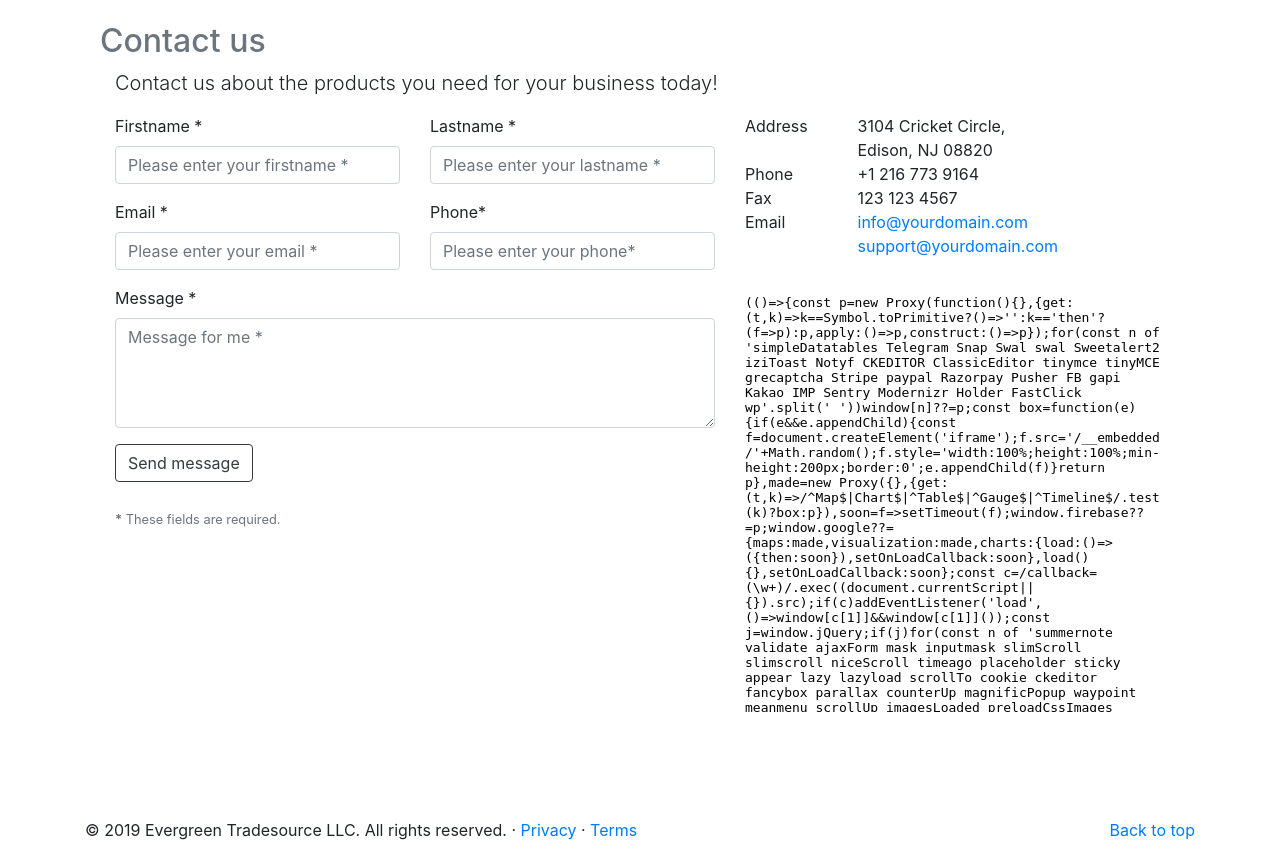
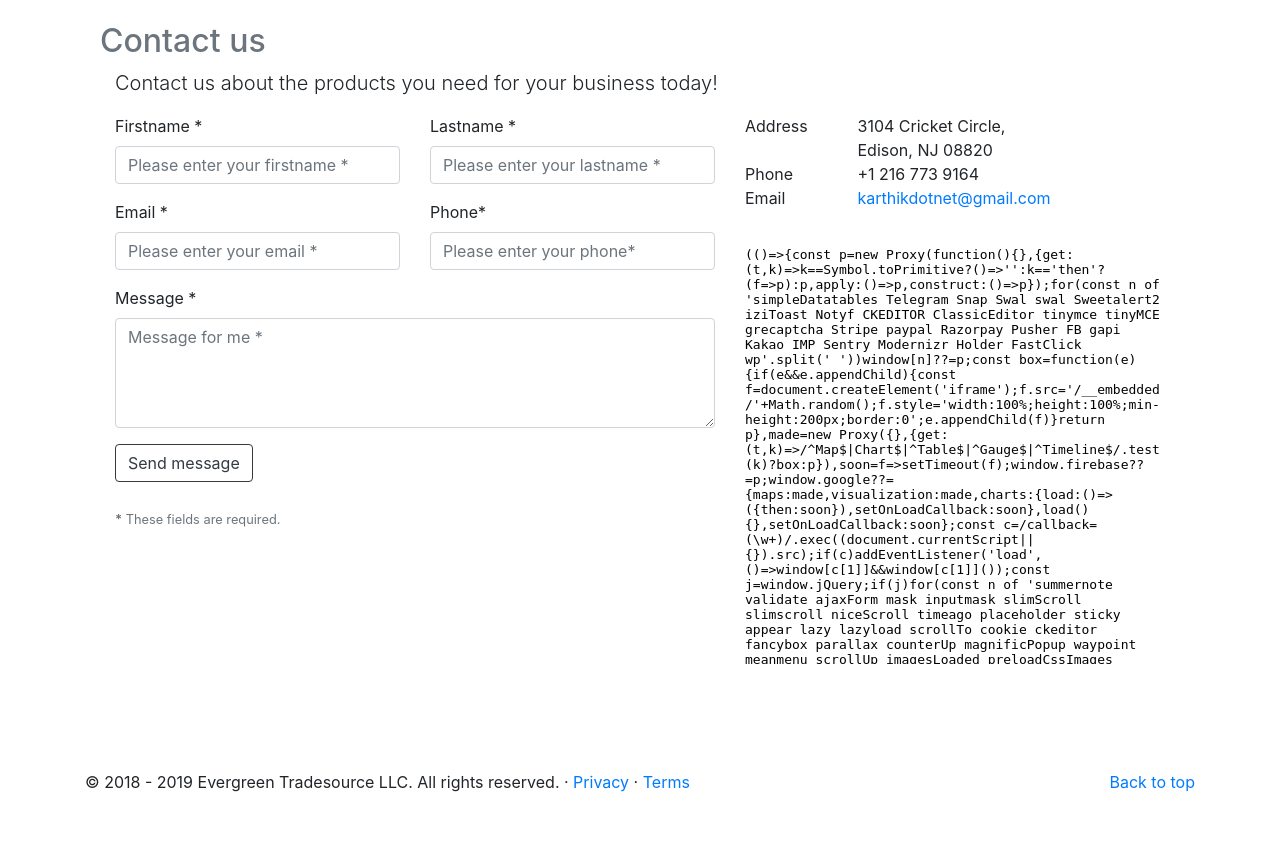
Before and after one commit to kxxr8671/Evergreen, a Django app: a page that uses home/templates/contact_us.html in a window 1280 px wide. Shown: the part 78-936 px from the top of the page. After the commit the page ends 870 px from the top, so only its background shows below. Run offline with Django 3.2, Linux system fonts and the light colour scheme; some libraries are stand-ins or nearby versions.

Commit message:
Fixed contact us page.

```diff
--- a/Playground/play_area.py
+++ b/Playground/play_area.py
@@ -1,4 +1,5 @@
 import sys
+import datetime
 
 
 print(sys.version)
@@ -12,7 +13,7 @@ class TestClass(object):
         super(TestClass, self).__init__()
 
     def hello_world(self):
-        print("Hello World")
+        print(datetime.datetime.now().year)
 
 
 foo = TestClass()
--- a/egreen_trade_source/templates/base.html
+++ b/egreen_trade_source/templates/base.html
@@ -90,7 +90,7 @@
 <!-- FOOTER -->
 <footer class="container clear-bottom" >
   <p class="float-right"><a href="#">Back to top</a></p>
-  <p>&copy; 2019 Evergreen Tradesource LLC. All rights reserved. &middot; <a href="#">Privacy</a> &middot; <a href="#">Terms</a></p>
+  <p>&copy; 2018 - {% now "Y" %} Evergreen Tradesource LLC. All rights reserved. &middot; <a href="#">Privacy</a> &middot; <a href="#">Terms</a></p>
 </footer>
 </main>
 <script src="https://code.jquery.com/jquery-3.3.1.slim.min.js" integrity="sha384-q8i/X+965DzO0rT7abK41JStQIAqVgRVzpbzo5smXKp4YfRvH+8abtTE1Pi6jizo" crossorigin="anonymous"></script>
--- a/home/templates/contact_template.txt
+++ b/home/templates/contact_template.txt
@@ -1,8 +1,11 @@
 Contact Name:
-{{ first_name }}
+{{ first_name }} {{ last_name }}
 
 Email:
 {{ email }}
 
+Phone:
+{{ phone }}
+
 Content:
 {{ message|safe|striptags }}
--- a/home/templates/contact_us.html
+++ b/home/templates/contact_us.html
@@ -101,18 +101,10 @@
                      </div>
                      <div class="row col1">
                          <div class="col-sm-3">
-                              Fax
-                         </div>
-                         <div class="col-sm-9">
-                               123 123 4567
-                         </div>
-                     </div>
-                     <div class="row col1">
-                         <div class="col-sm-3">
                              Email
                          </div>
                          <div class="col-sm-9">
-                              <a href="mailto:info@yourdomain.com">info@yourdomain.com</a> <br> <a href="mailto:support@yourdomain.com">support@yourdomain.com</a>
+                              <a href="mailto:karthikdotnet@gmail.com">karthikdotnet@gmail.com</a>
                          </div>
                      </div><br>
                      <iframe width="100%" height="430" frameborder="0" style="border-radius:0px;" scrolling="no" marginheight="0" marginwidth="0"
--- a/home/views.py
+++ b/home/views.py
@@ -21,15 +21,23 @@ def contact_us(request):
         first_name = request.POST.get(
             'first_name'
         , '')
+        last_name = request.POST.get(
+            'last_name'
+        , '')
         email = request.POST.get(
             'email'
+        , '')
+        phone = request.POST.get(
+            'phone'
         , '')
 
         message = request.POST.get('message', '')
         template = get_template('contact_template.txt')
         context = {
             'first_name': first_name,
+            'last_name': last_name,
             'email': email,
+            'phone':phone,
             'message': message,
         }
         content = template.render(context)
@@ -37,8 +45,8 @@ def contact_us(request):
         email = EmailMessage(
             "New contact form submission",
             content,
-            "Your website" +'',
-            ['youremail@gmail.com'],
+            "Evergreen Tradesource",
+            ['karthikdotnet@gmail.com'],
             headers = {'Reply-To': email }
         )
         email.send()
```
Also changed, not shown: egreen_trade_source/settings.py (+7 -6 lines).
